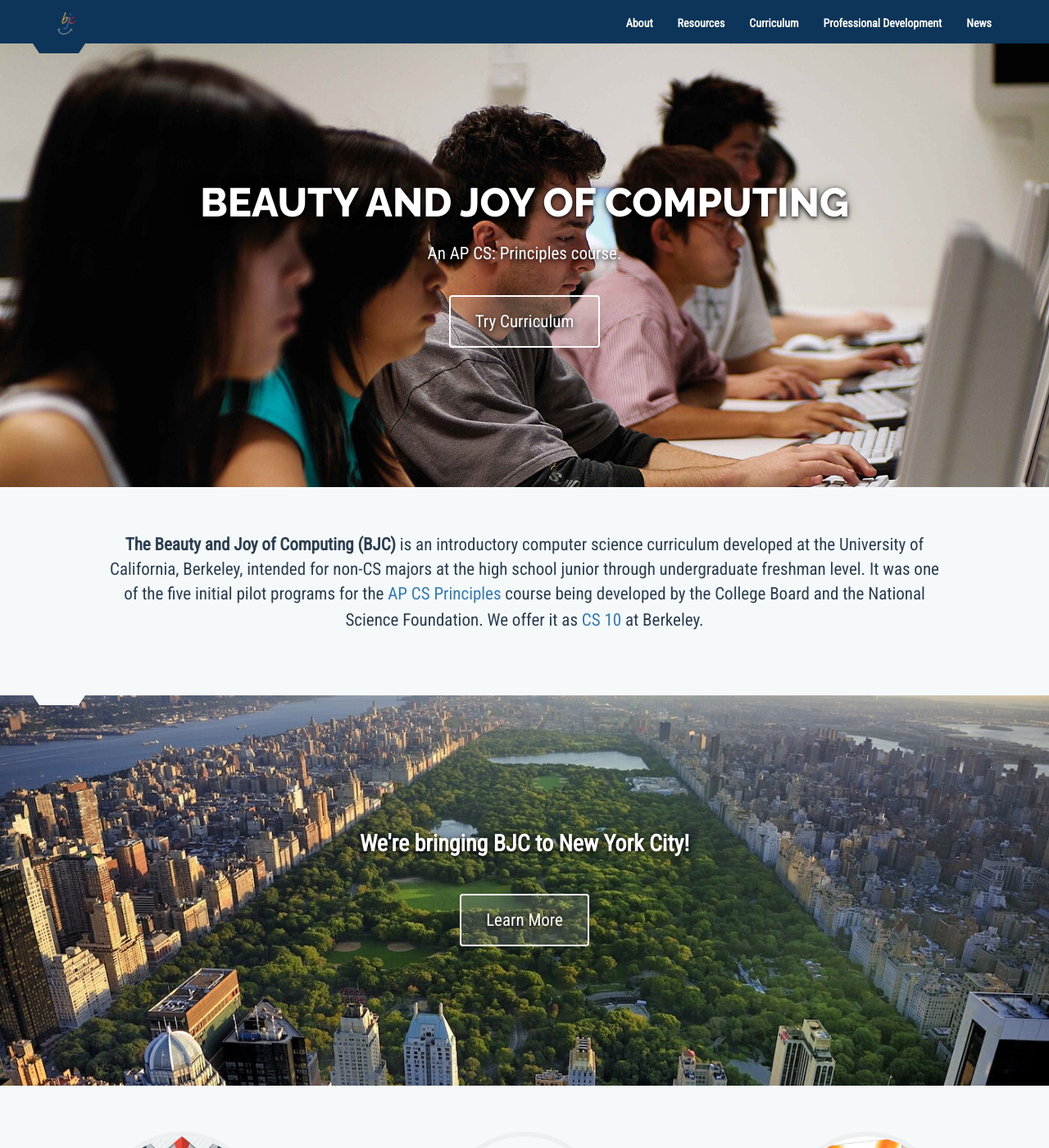
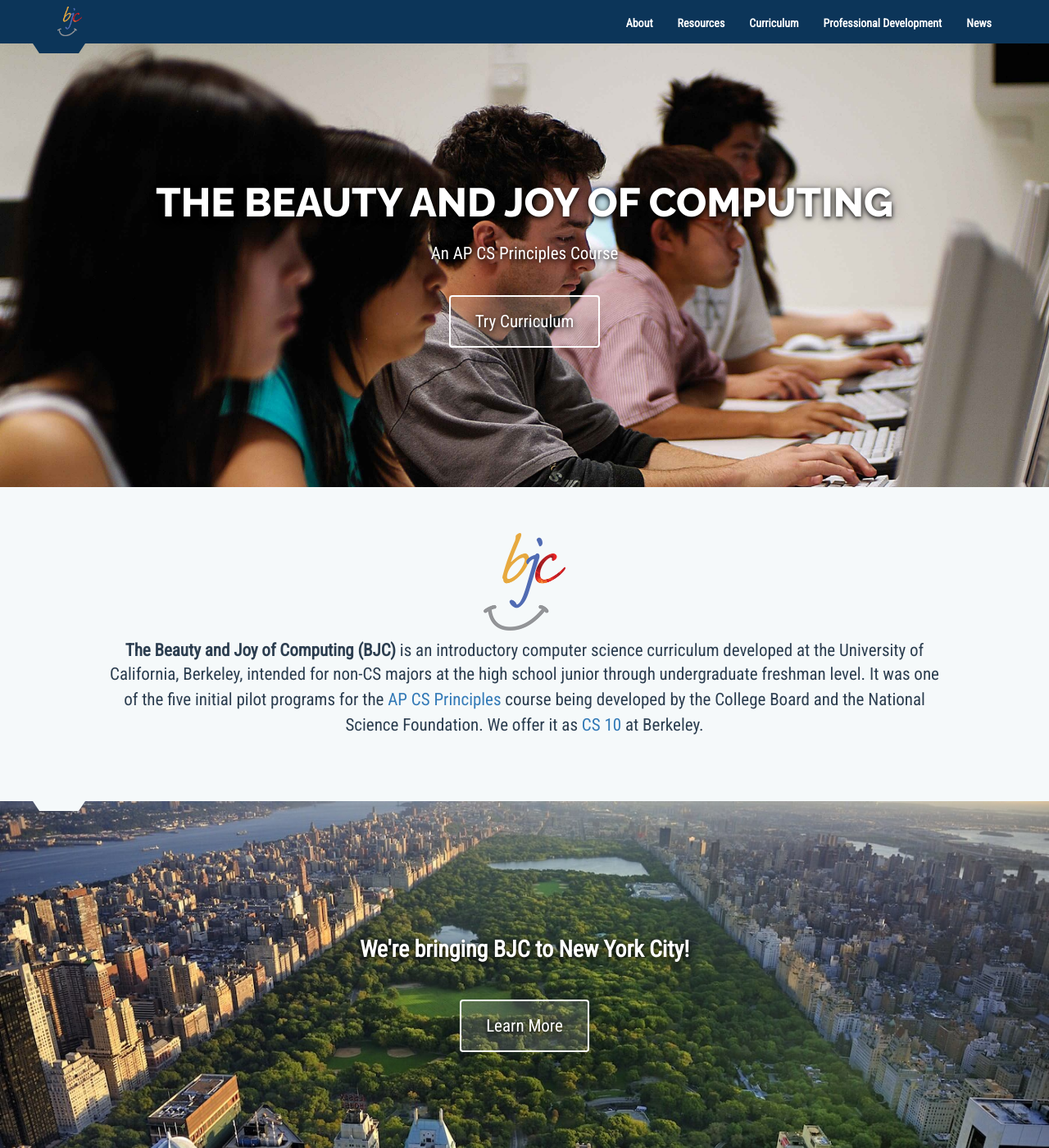
Before and after one commit to beautyjoy/beautyjoy.github.io, a Jekyll site: the page built from index.html, in a window 1280 px wide and 1400 px high. Shown: the whole window at 82% size. Built offline with Jekyll 4.4.1, drawn with Linux system fonts in a browser that asks for light colours; some of the changed text lies outside the part shown.

Commit message:
Text and aesthetic tweaks

```diff
--- a/about.html
+++ b/about.html
@@ -6,7 +6,7 @@
     <div class="container">
         <div class="row">
             <div class="col-xs-12">
-                <h3>Beauty and Joy of Computing</h3>
+                <h3>The Beauty and Joy of Computing</h3>
 
                 <p>Computing has changed the world in profound ways. It
                     has opened up wonderful new ways for people to connect, design, research,
--- a/css/styles.scss
+++ b/css/styles.scss
@@ -135,11 +135,10 @@
 
     .navbar-brand {
         color: $inverted-text-color;
+        padding: 8px 15px;
 
         > img {
-            max-height: 1.5em;
-            margin-right: .5em;
-            // display: inline;
+            max-height: 36px;
         }
     }
 
@@ -464,7 +463,6 @@
 
 @media only screen and (max-width : 500px) {
     .jumbotron .container h3{ font-size: 1.5em; }
-    .navbar-brand span{ display: none; }
     #use-devices-with-snap{ background-position: 0% 115%; }
 }
 
--- a/index.html
+++ b/index.html
@@ -4,8 +4,8 @@
 
 <div class="jumbotron homepage">
   <div class="container">
-    <h3>Beauty and Joy of Computing</h3>
-    <p>An AP CS: Principles course. </p>
+    <h3>The Beauty and Joy of Computing</h3>
+    <p>An AP CS Principles Course</p>
     <a href="/curriculum" class="btn">Try Curriculum</a>
   </div>
 </div>
@@ -14,6 +14,9 @@
   <div class="container-fluid">
     <div class="row">
       <div class="col-xs-12 col-sm-10 col-sm-offset-1">
+        <p class="text-center">
+          <img src="{{ site.baseurl }}/img/bjc_logo.png" width="100px">
+        </p>
         <p class="lead text-center"><strong>The Beauty and Joy of Computing (BJC)</strong> is an introductory computer
           science curriculum developed at the University of California, Berkeley,
           intended for non-CS majors at the high school junior through undergraduate
@@ -43,7 +46,13 @@
         </div>
         <h3>Professional Development</h3>
         <p>
-          We offer a six-week summer professional development workshop for teachers intending to teach BJC the following year.  In this workshop, the first and last weeks are held face-to-face; the middle four weeks consist mostly of online lab materials, with weekly computer-mediated discussion sessions. <b>We've finished our Summer 2014 PD; check back here in late fall for information about Summer 2015 PD opportunities.</b>
+          <strong>New York City public high school teachers</strong>:
+          We offer a six-week spring and summer workshop in cooperation with the NYC DOE.
+          <a href="http://cs4all.nyc/academic-programs/ap-cs-principles/" target="_blank">Apply here</a> for summer 2017.
+        </p>
+        <p>
+          <strong>Everyone else:</strong>
+          We offer a three-week summer <a href="/professional-development">professional development workshop</a> for teachers intending to teach BJC the following year. In this workshop, the first and last weeks are done online; the middle week is held face-to-face in one of several locations.
         </p>
       </div>
       <div class="col-sm-4">
```
